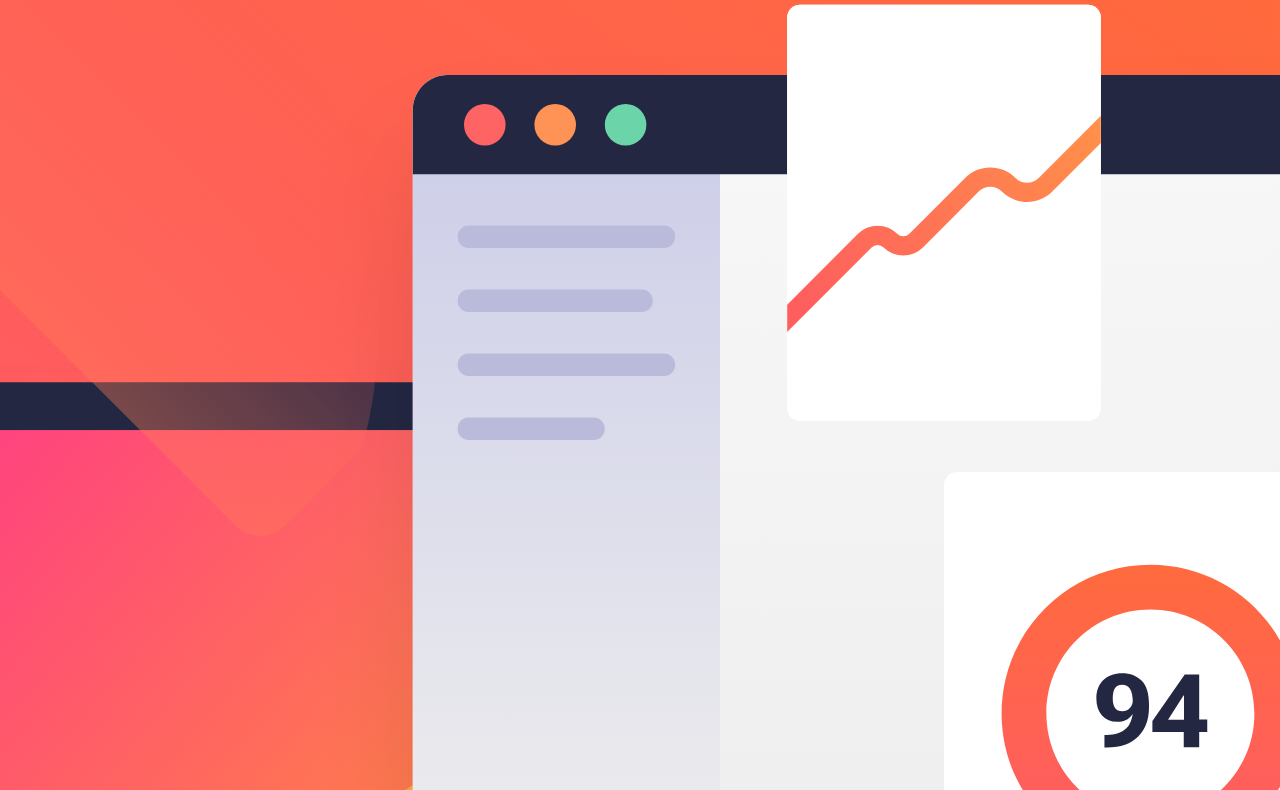
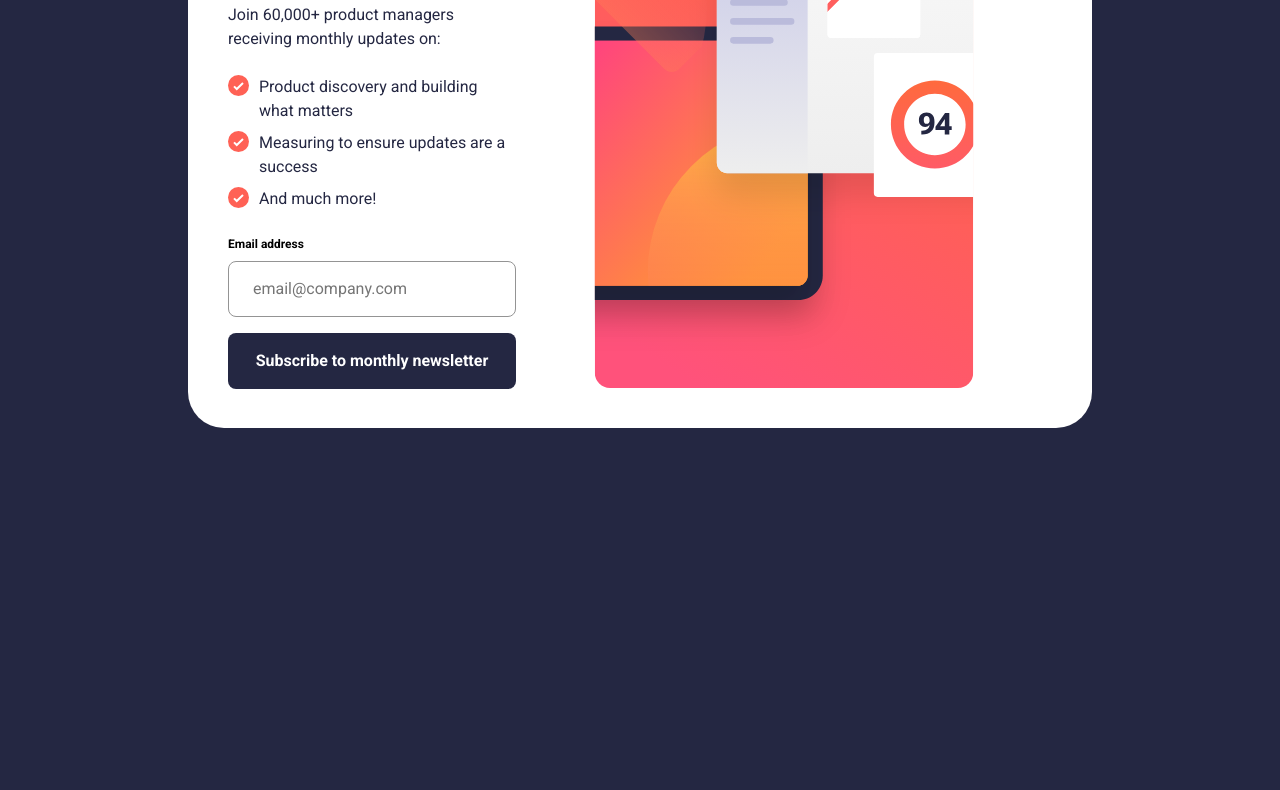
Before and after one commit to KonradJam/newsletter-sign-up, a website: page index.html in a window 1280 px wide. Shown: the part 293-1083 px from the top of the page. After the commit the page ends 800 px from the top, so only its background shows below. Drawn offline with Linux system fonts and the light colour scheme.

Commit message:
Enhance subscription form layout and styles for improved user experience

```diff
--- a/assets/scss/assets/_variables.scss
+++ b/assets/scss/assets/_variables.scss
@@ -19,6 +19,7 @@ $spacing-1300: 6.5rem; // 104px
 
 // Viewports
 $viewport-mobile: 23.4375rem;  // 375px
+$viewport-mobile-l: 36rem;
 $viewport-tablet: 48rem;       // 768px
 $viewport-laptop: 64rem;       // 1024px
 $viewport-desktop: 90rem;      // 1440px
--- a/assets/scss/styles.scss
+++ b/assets/scss/styles.scss
@@ -4,11 +4,14 @@
 @use "assets/mixins" as *;
 
 .subscribe {
+    background-color: $color-white;
+
     &__image {
         inline-size: 100%;
     }
 
     &__container {
+        @include flex-col-space($spacing-500);
         padding: $spacing-500 $spacing-300;
     }
 
@@ -53,7 +56,6 @@
         background-image: url("../images/icon-list.svg");
         background-size: contain;
         background-repeat: no-repeat;
-
     }
 
     &__item {
@@ -64,4 +66,78 @@
     &__item:not(:last-child) {
         margin-block-end: $spacing-100;
     }
+
+    &__form {
+        @include flex-col-space($spacing-300);
+    }
+
+    &__input-container {
+        @include flex-col-space($spacing-100);
+    }
+
+    &__label {
+        @include fluid-typography($text-preset-3);
+    }
+
+    &__input {
+        @include fluid-typography($text-preset-2);
+        padding-inline-start: $spacing-300;
+        color: $color-grey;
+        inline-size: 100%;
+        block-size: 3.5rem;
+        border: 1px solid $color-grey;
+        border-radius: .5rem;
+    }
+
+    &__submit {
+        @include fluid-typography($text-preset-2);
+        color: $color-white;
+        font-weight: 700;
+        inline-size: 100%;
+        block-size: 3.5rem;
+        background-color: $color-blue-800;
+        border-radius: .5rem;
+        border: none;
+    }
+
 }
+
+@media (min-width: $viewport-mobile-l) {
+    body {
+        display: flex;
+        justify-content: center;
+        align-items: center;
+        min-block-size: 100vh;
+        background-color: $color-blue-800;
+        padding: $spacing-200;
+    }
+
+    .subscribe {
+        inline-size: 100%;
+        max-inline-size: 38.0625rem;
+        padding: $spacing-500;
+        border-radius: 2.25rem;
+
+        &__image {
+            border-radius: 1.5rem;
+        }
+
+        &__container {
+            padding: $spacing-500 0 0 0;
+            gap: $spacing-300;
+        }
+
+        &__form {
+            gap: $spacing-200;
+        }
+    }
+}
+
+@media (min-width: $viewport-laptop) {
+    .subscribe {
+        display: flex;
+        max-inline-size: 56.5rem;
+        max-block-size: 40.0625rem;
+        flex-direction: row-reverse;
+    }
+}
--- a/index.html
+++ b/index.html
@@ -13,8 +13,8 @@
 <body>
   <article class="subscribe">
     <img class="subscribe__image" alt=""
-      srcset="./assets/images/illustration-sign-up-mobile.svg 599w, ./assets/images/illustration-sign-up-desktop.svg 1024w"
-      sizes="(max-width: 599px) 599w, (min-width: 600px) 1024w"
+      srcset="./assets/images/illustration-sign-up-mobile.svg 528w, ./assets/images/illustration-sign-up-desktop.svg 400w"
+      sizes="(max-width: 1023px) 528px, (min-width: 1024px) 400px"
       src="./assets/images/illustration-sign-up-desktop.svg"
     >
     <div class="subscribe__container">
@@ -30,8 +30,10 @@
         </ul>
       </div>
       <form action="" class="subscribe__form">
-        <subscribe__label>Email address</subscribe__label>
-        <input type="email" class="subscribe__input" placeholder="email@company.com"></input>
+        <div class="subscribe__input-container">
+          <label class="subscribe__label">Email address</label>
+          <input type="email" class="subscribe__input" placeholder="email@company.com"></input>
+        </div>
         <button class="subscribe__submit" type="submit">Subscribe to monthly newsletter</button>
       </form>
     </div>
```
Also changed, not shown: assets/css/styles.css.
